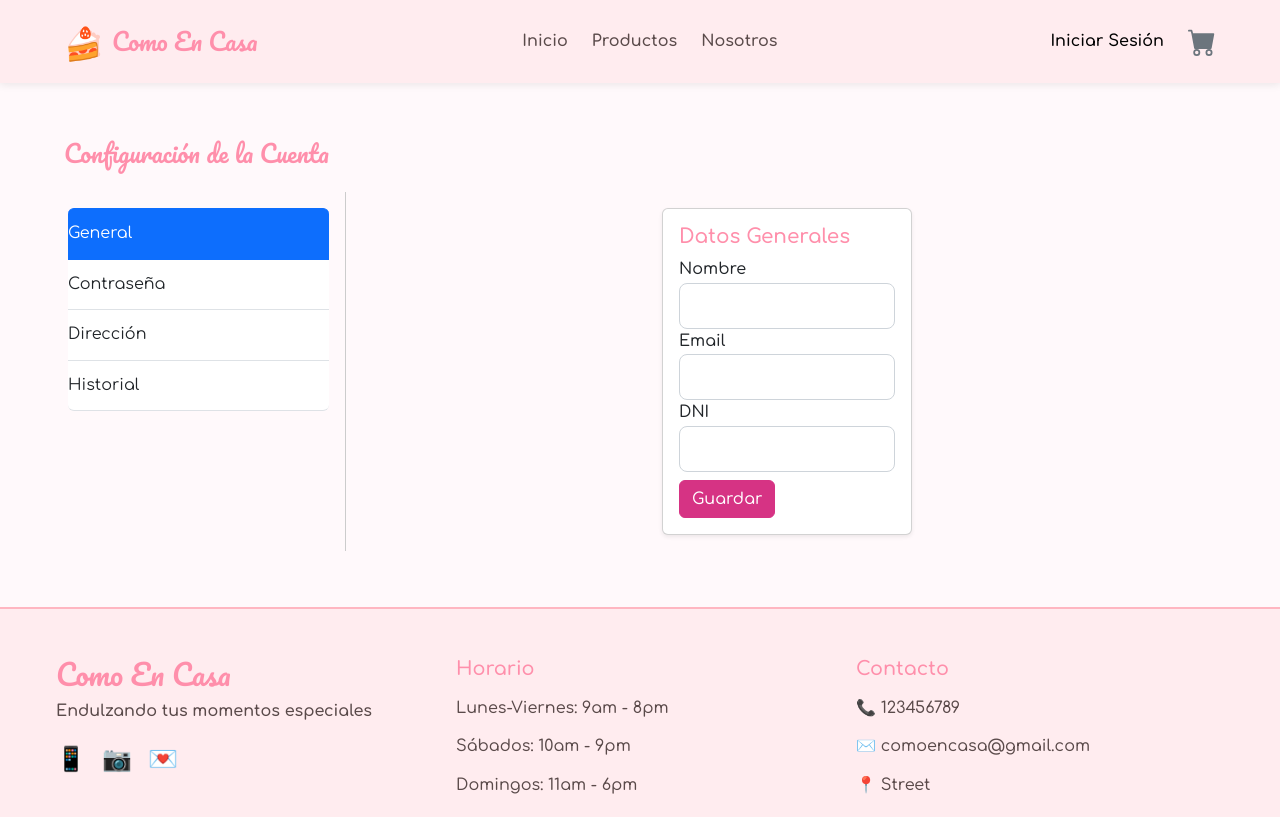
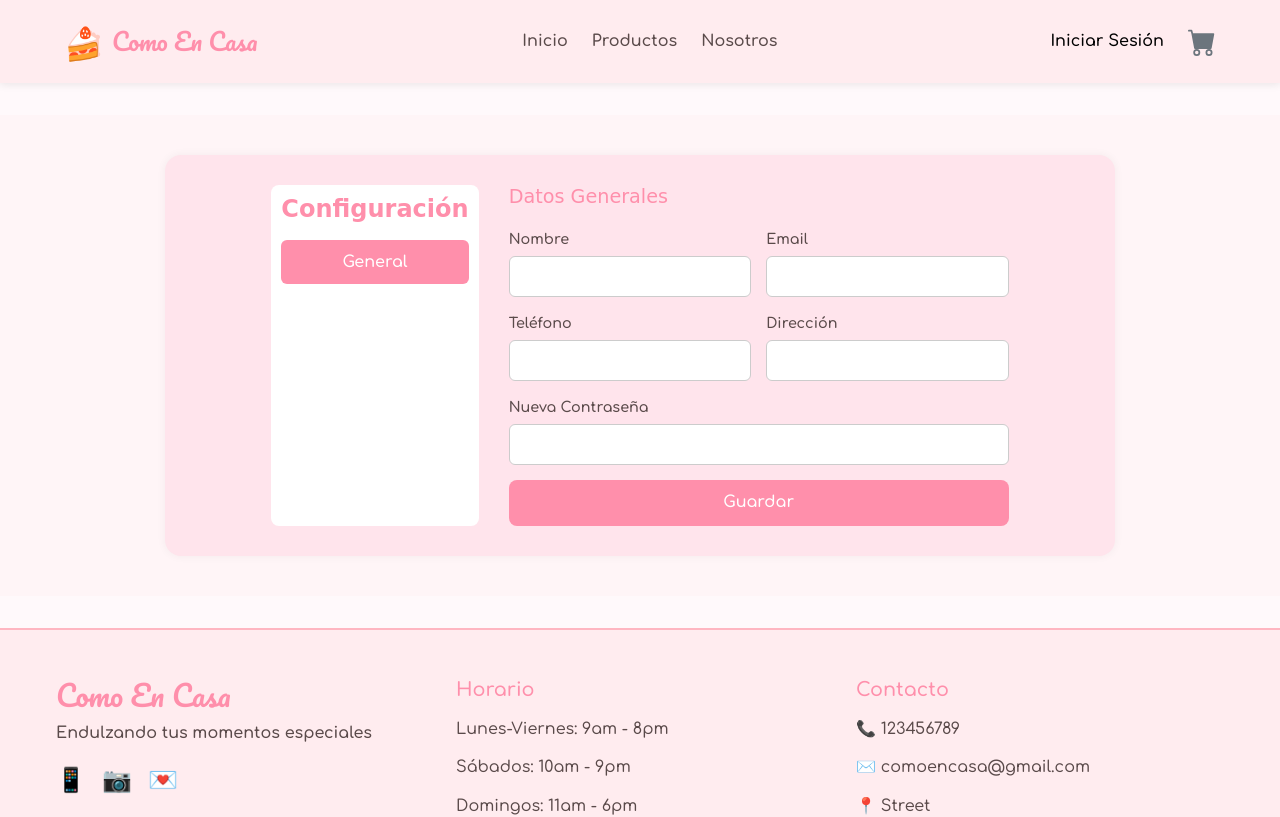
Before and after one commit to Dav082004/ComoEnCasa, a React (Create React App) app in the folder frontend/: page /perfil in a window 1280 px wide. Shown: the top 817 px of the page. Built offline with nearby package versions, Linux system fonts and the light colour scheme; no server answers.

Commit message:
Agregando cambios del Usuario

```diff
--- a/frontend/src/pages/Login.js
+++ b/frontend/src/pages/Login.js
@@ -20,7 +20,16 @@ function Login() {
 
   try {
     const data = await login(email, password);
+
+
+    localStorage.setItem("userId", data.usuario.id);
+    localStorage.setItem("nombre", data.usuario.nombreCompleto);
+    localStorage.setItem("email", data.usuario.email);
+    localStorage.setItem("rol", data.usuario.rol);
+
+
     authLogin(data.usuario);
+
     navigate("/");
   } catch (err) {
     console.error("Error completo:", {
@@ -32,6 +41,7 @@ function Login() {
     setIsLoading(false);
   }
 };
+
 
   return (
     <div className="login-container">
--- a/frontend/src/pages/Perfil.js
+++ b/frontend/src/pages/Perfil.js
@@ -1,127 +1,124 @@
-import React, { useState, useEffect } from 'react';
-import 'bootstrap/dist/css/bootstrap.min.css';
+import React, { useEffect, useState } from 'react';
+import axios from 'axios';
+import '../styles/Perfil.css';
 
-const tabs = [
-  { id: 'General', label: 'General' },
-  { id: 'Contraseña', label: 'Contraseña' },
-  { id: 'Direccion', label: 'Dirección' },
-  { id: 'Historial', label: 'Historial' },
-];
-
-function AccountSettings() {
-  const [activeTab, setActiveTab] = useState('General');
+const Perfil = () => {
   const [perfil, setPerfil] = useState({
     nombreCompleto: '',
-    email: '',
+    Email: '',
     telefono: '',
     direccion: '',
-    dni: '',
-    nuevaContraseña: '',
+    nuevaContraseña: ''
   });
 
-  const usuarioId = localStorage.getItem('usuarioId'); // Asegúrate de guardarlo al hacer login
+  const userId = localStorage.getItem('userId'); // Asegúrate de guardar esto en login
 
-  // Obtener perfil al cargar
   useEffect(() => {
-    fetch(`http://localhost:3000/api/auth/perfil/${usuarioId}`)
-      .then((res) => res.json())
-      .then((data) => setPerfil((prev) => ({ ...prev, ...data })))
-      .catch((err) => console.error('Error al obtener perfil:', err));
-  }, [usuarioId]);
+    if (userId) {
+      axios.get(`http://localhost:8081/api/auth/perfil/${userId}`)
+        .then(res => {
+          setPerfil(prev => ({
+            ...prev,
+            nombreCompleto: res.data.nombreCompleto || '',
+            Email: res.data.Email || '',
+            telefono: res.data.telefono || '',
+            direccion: res.data.direccion || ''
+          }));
+        })
+        .catch(err => console.error('Error al obtener perfil:', err));
+    }
+  }, [userId]);
 
-  // Manejar cambios en los campos
-  const handleChange = (e) => {
+  const handleChange = e => {
     const { name, value } = e.target;
-    setPerfil((prev) => ({ ...prev, [name]: value }));
+    setPerfil(prev => ({
+      ...prev,
+      [name]: value
+    }));
   };
 
-  // Guardar cambios
-  const handleGuardar = () => {
-    fetch(`http://localhost:3000/api/auth/perfil/${usuarioId}`, {
-      method: 'PUT',
-      headers: { 'Content-Type': 'application/json' },
-      body: JSON.stringify(perfil),
-    })
-      .then((res) => res.ok ? alert('Perfil actualizado') : alert('Error al guardar'))
-      .catch((err) => console.error(err));
-  };
+  const handleSubmit = e => {
+    e.preventDefault();
+    const datosActualizados = {
+      nombreCompleto: perfil.nombreCompleto,
+      Email: perfil.Email,
+      telefono: perfil.telefono,
+      direccion: perfil.direccion,
+      nuevaContraseña: perfil.nuevaContraseña
+    };
 
-  const renderTabContent = () => {
-    switch (activeTab) {
-      case 'General':
-        return (
-          <div>
-            <h5>Datos Generales</h5>
-            <div className="form-group">
-              <label>Nombre</label>
-              <input type="text" className="form-control" name="nombreCompleto" value={perfil.nombreCompleto} onChange={handleChange} />
-              <label>Email</label>
-              <input type="email" className="form-control" name="email" value={perfil.email} onChange={handleChange} />
-              <label>DNI</label>
-              <input type="text" className="form-control" name="dni" value={perfil.dni} onChange={handleChange} />
-            </div>
-            <button className="btn btn-primary mt-2" onClick={handleGuardar}>Guardar</button>
-          </div>
-        );
-      case 'Contraseña':
-        return (
-          <div>
-            <h5>Cambiar Contraseña</h5>
-            <div className="form-group">
-              <label>Nueva Contraseña</label>
-              <input type="password" className="form-control" name="nuevaContraseña" value={perfil.nuevaContraseña} onChange={handleChange} />
-            </div>
-            <button className="btn btn-primary mt-2" onClick={handleGuardar}>Guardar</button>
-          </div>
-        );
-      case 'Direccion':
-        return (
-          <div>
-            <h5>Dirección y Teléfono</h5>
-            <div className="form-group">
-              <label>Dirección</label>
-              <input type="text" className="form-control" name="direccion" value={perfil.direccion} onChange={handleChange} />
-              <label>Teléfono</label>
-              <input type="text" className="form-control" name="telefono" value={perfil.telefono} onChange={handleChange} />
-            </div>
-            <button className="btn btn-primary mt-2" onClick={handleGuardar}>Guardar</button>
-          </div>
-        );
-      case 'Historial':
-        return (
-          <div>
-            <h5>Historial</h5>
-            <p>Aquí estarán tus compras anteriores. (Aún no implementado)</p>
-          </div>
-        );
-      default:
-        return null;
-    }
+    axios.put(`http://localhost:8081/api/auth/perfil/${userId}`, datosActualizados)
+      .then(() => {
+        alert('Perfil actualizado correctamente');
+        setPerfil(prev => ({ ...prev, nuevaContraseña: '' }));
+      })
+      .catch(err => console.error('Error al actualizar perfil:', err));
   };
 
   return (
-    <div className="container py-4">
-      <h4 className="font-weight-bold mb-4">Configuración de la Cuenta</h4>
-      <div className="row">
-        <div className="col-md-3">
-          <div className="list-group">
-            {tabs.map((tab) => (
-              <button
-                key={tab.id}
-                className={`list-group-item list-group-item-action ${activeTab === tab.id ? 'active' : ''}`}
-                onClick={() => setActiveTab(tab.id)}
-              >
-                {tab.label}
-              </button>
-            ))}
-          </div>
+    <div className="perfil-container">
+      <div className="perfil-wrapper">
+        <div className="perfil-menu">
+          <h4 style={{ color: '#ff8fab', fontFamily: 'Comic Sans MS' }}>Configuración</h4>
+          <button className="btn btn-primary w-100 mt-2">General</button>
         </div>
-        <div className="col-md-9">
-          <div className="card p-3 shadow-sm">{renderTabContent()}</div>
+
+        <div className="perfil-form-section">
+          <h2 className="perfil-titulo">Datos Generales</h2>
+          <form className="perfil-formulario" onSubmit={handleSubmit}>
+            <div className="perfil-formulario-group">
+              <label>Nombre</label>
+              <input
+                type="text"
+                name="nombreCompleto"
+                value={perfil.nombreCompleto}
+                onChange={handleChange}
+              />
+            </div>
+            <div className="perfil-formulario-group">
+              <label>Email</label>
+              <input
+                type="Email"
+                name="Email"
+                value={perfil.Email}
+                onChange={handleChange}
+              />
+            </div>
+            <div className="perfil-formulario-group">
+              <label>Teléfono</label>
+              <input
+                type="text"
+                name="telefono"
+                value={perfil.telefono}
+                onChange={handleChange}
+              />
+            </div>
+            <div className="perfil-formulario-group">
+              <label>Dirección</label>
+              <input
+                type="text"
+                name="direccion"
+                value={perfil.direccion}
+                onChange={handleChange}
+              />
+            </div>
+
+            <div className="perfil-formulario-group" style={{ gridColumn: '1 / -1' }}>
+              <label>Nueva Contraseña</label>
+              <input
+                type="password"
+                name="nuevaContraseña"
+                value={perfil.nuevaContraseña}
+                onChange={handleChange}
+              />
+            </div>
+
+            <button type="submit" className="perfil-boton">Guardar</button>
+          </form>
         </div>
       </div>
     </div>
   );
-}
+};
 
-export default AccountSettings;
+export default Perfil;
--- /dev/null
+++ b/frontend/src/styles/Perfil.css
@@ -0,0 +1,115 @@
+.perfil-container {
+  display: flex;
+  justify-content: center;
+  padding: 40px 0;
+  background-color: #fff5f7;
+}
+
+.perfil-wrapper {
+  display: flex;
+  width: 100%;
+  max-width: 950px;
+  background-color: #ffe4ec;
+  border-radius: 16px;
+  box-shadow: 0 0 10px rgba(0,0,0,0.05);
+  padding: 30px;
+  gap: 30px;
+  justify-content: center;
+}
+
+.perfil-menu {
+  flex: 0 0 200px;
+  background-color: white;
+  border-radius: 8px;
+  padding: 10px;
+  font-weight: bold;
+  color: #fff;
+}
+
+.perfil-menu button {
+  background-color: #ff8fab
+
+;
+  color: white;
+  padding: 10px;
+  border: none;
+  width: 100%;
+  border-radius: 6px;
+  cursor: pointer;
+  font-weight: bold;
+}
+
+.perfil-form-section {
+  flex: 1;
+  max-width: 500px;
+}
+
+.perfil-titulo {
+  color: #ff8fab
+;
+  font-family: 'Comic Sans MS', cursive;
+  margin-bottom: 20px;
+  font-size: 1.2rem;
+}
+
+.perfil-formulario {
+  display: grid;
+  grid-template-columns: 1fr 1fr;
+  gap: 15px;
+}
+
+.perfil-formulario-group {
+  display: flex;
+  flex-direction: column;
+}
+
+.perfil-formulario-group label {
+  font-weight: bold;
+  margin-bottom: 5px;
+  font-size: 0.9rem;
+}
+
+.perfil-formulario-group input {
+  padding: 8px;
+  border-radius: 6px;
+  border: 1px solid #ccc;
+  font-size: 0.9rem;
+}
+
+.perfil-boton {
+  grid-column: 1 / -1;
+  padding: 10px;
+  border: none;
+  background-color: #ff8fab
+
+;
+  color: white;
+  border-radius: 8px;
+  font-weight: bold;
+  cursor: pointer;
+  transition: background-color 0.3s ease;
+}
+
+.perfil-boton:hover {
+  background-color: #f76c6c;
+}
+
+@media (max-width: 768px) {
+  .perfil-wrapper {
+    flex-direction: column;
+    padding: 20px;
+  }
+
+  .perfil-formulario {
+    grid-template-columns: 1fr;
+  }
+
+  .perfil-menu {
+    width: 100%;
+    margin-bottom: 20px;
+  }
+
+  .perfil-form-section {
+    max-width: 100%;
+  }
+}
```
Also changed, not shown: 1 other file (tests, documents, lock files or other folders). Lines whose indentation alone changed are shown as unchanged.
